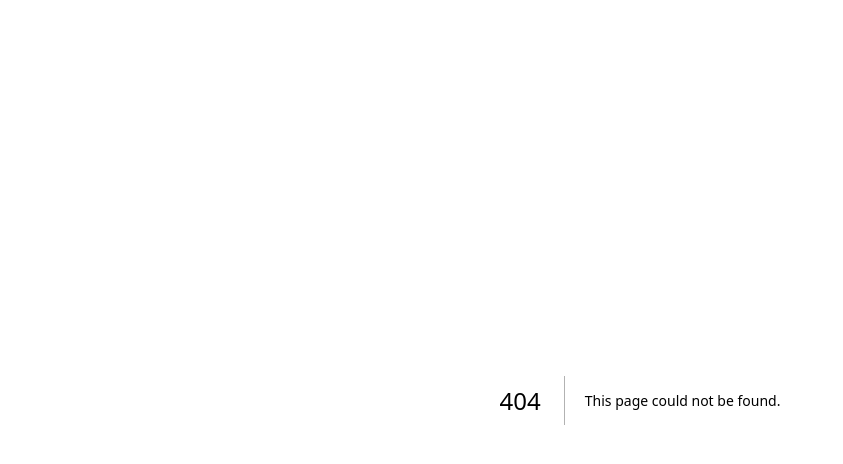
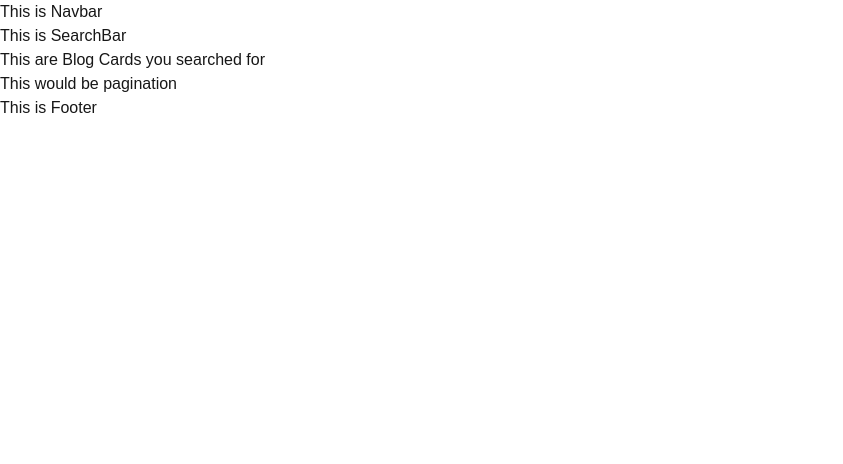
Before and after one commit to dchobarkar/nextjs-blog, a Next.js app: page /blog-listing in a window 1280 px wide. Before the commit this address had no page. Shown: the top 464 px of the page, without its empty margins (0-843 px from the left). Built offline with nearby package versions, Linux system fonts and the light colour scheme.

Commit message:
add basic structure for landing page and blog-listing page

```diff
--- /dev/null
+++ b/app/blog-listing/page.tsx
@@ -0,0 +1,17 @@
+import BlogCards from "../ui/components/blogCards";
+import Pagination from "../ui/components/pagination";
+import SearchBar from "../ui/components/searchBar";
+
+const Page = () => {
+  return (
+    <div>
+      <SearchBar />
+
+      <BlogCards />
+
+      <Pagination />
+    </div>
+  );
+};
+
+export default Page;
--- a/app/layout.tsx
+++ b/app/layout.tsx
@@ -1,6 +1,8 @@
 import type { Metadata } from "next";
 import { Montserrat, Roboto } from "next/font/google";
 
+import Navbar from "./ui/navbar/Navbar";
+import Footer from "./ui/footer/Footer";
 import "./globals.css";
 
 const montserrat = Montserrat({
@@ -27,7 +29,11 @@ export default function RootLayout({
   return (
     <html lang="en">
       <body className={`${montserrat.variable} ${roboto.variable} antialiased`}>
+        <Navbar />
+
         {children}
+
+        <Footer />
       </body>
     </html>
   );
--- a/app/page.tsx
+++ b/app/page.tsx
@@ -1,5 +1,17 @@
+import Categories from "./ui/components/categories";
+import FeaturedBlogs from "./ui/components/featuredBlogs";
+import Hero from "./ui/components/hero";
+
 const Home = () => {
-  return <h1 className="font-heading">This is homepage</h1>;
+  return (
+    <div>
+      <Hero />
+
+      <Categories />
+
+      <FeaturedBlogs />
+    </div>
+  );
 };
 
 export default Home;
--- /dev/null
+++ b/app/ui/components/blogCards.tsx
@@ -0,0 +1,5 @@
+const BlogCards = () => {
+  return <section>This are Blog Cards you searched for</section>;
+};
+
+export default BlogCards;
--- /dev/null
+++ b/app/ui/components/categories.tsx
@@ -0,0 +1,5 @@
+const Categories = () => {
+  return <section>This is categories section</section>;
+};
+
+export default Categories;
--- /dev/null
+++ b/app/ui/components/featuredBlogs.tsx
@@ -0,0 +1,5 @@
+const FeaturedBlogs = () => {
+  return <section>These are featured blogs</section>;
+};
+
+export default FeaturedBlogs;
--- /dev/null
+++ b/app/ui/components/hero.tsx
@@ -0,0 +1,5 @@
+const Hero = () => {
+  return <section>Hero section</section>;
+};
+
+export default Hero;
--- /dev/null
+++ b/app/ui/components/pagination.tsx
@@ -0,0 +1,5 @@
+const Pagination = () => {
+  return <div>This would be pagination</div>;
+};
+
+export default Pagination;
--- /dev/null
+++ b/app/ui/components/searchBar.tsx
@@ -0,0 +1,5 @@
+const SearchBar = () => {
+  return <section>This is SearchBar</section>;
+};
+
+export default SearchBar;
--- /dev/null
+++ b/app/ui/footer/Footer.tsx
@@ -0,0 +1,5 @@
+const Footer = () => {
+  return <div>This is Footer</div>;
+};
+
+export default Footer;
--- /dev/null
+++ b/app/ui/navbar/Navbar.tsx
@@ -0,0 +1,5 @@
+const Navbar = () => {
+  return <div>This is Navbar</div>;
+};
+
+export default Navbar;
```
